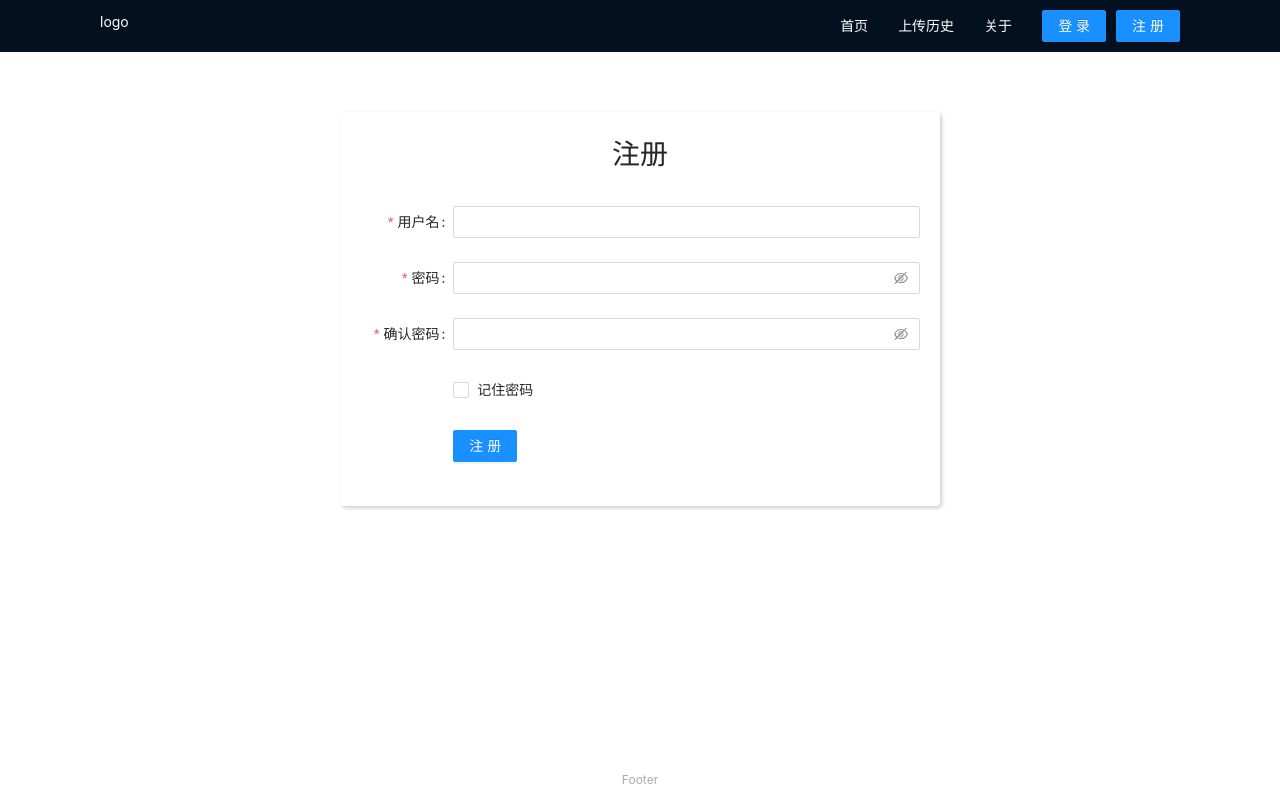
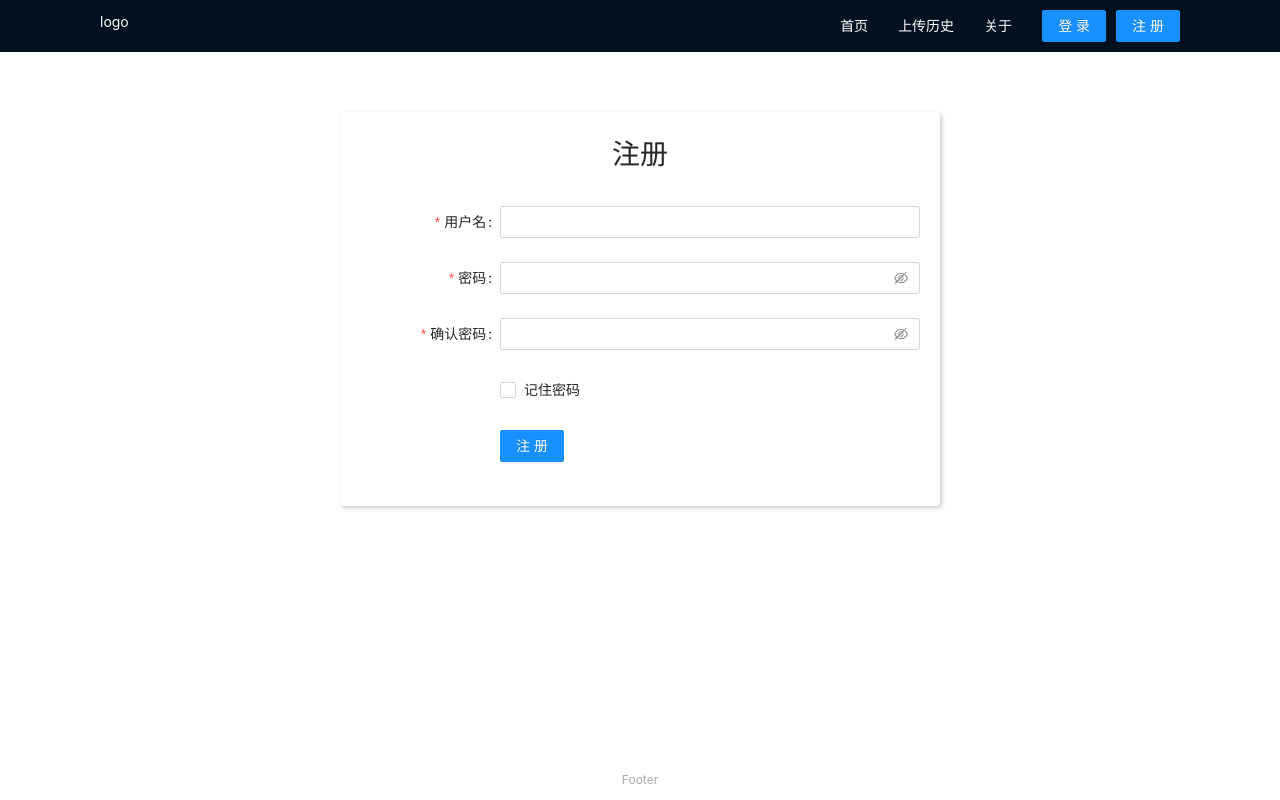
Before and after one commit to gongjianOnline/react_epic, a React app: page /register in a window 1280 px wide. Built offline with nearby package versions, Linux system fonts and the light colour scheme.

Commit message:
注册样式布局微调

```diff
--- a/src/pages/Register.js
+++ b/src/pages/Register.js
@@ -17,11 +17,11 @@ const Title = styled.h1`
 
 function Register(){
     const layout = {
-      labelCol: { span: 4 },
-      wrapperCol: { span: 20 },
+      labelCol: { span: 6 },
+      wrapperCol: { span: 18 },
     };
     const tailLayout = {
-      wrapperCol: { offset: 4, span: 20 },
+      wrapperCol: { offset: 6, span: 18 },
     };
     const onFinish = (values) => {
       console.log('Success:', values);
```
